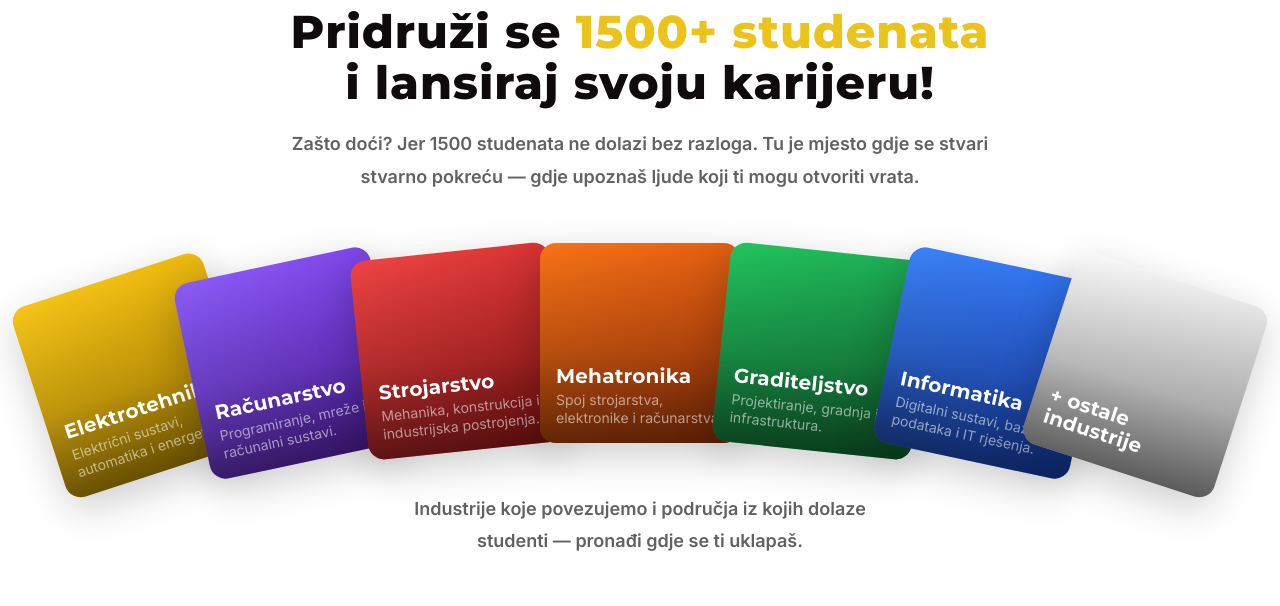
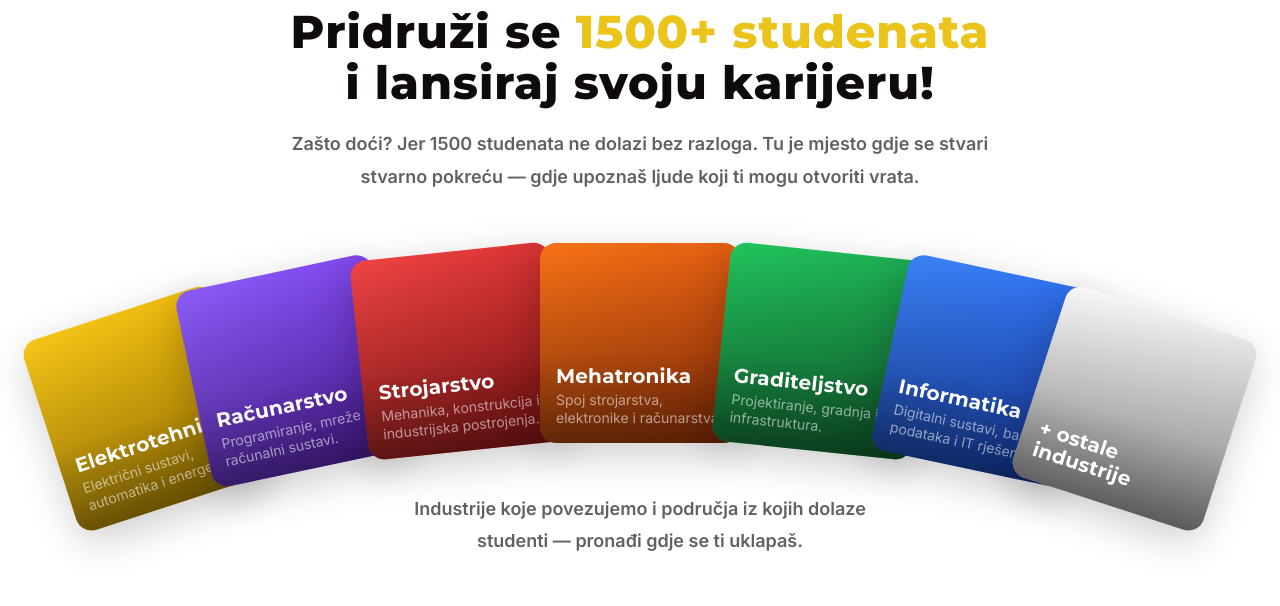
Before and after one commit to dev-alumni-tvz/career-day-tvz, an Astro site: page / in a window 1280 px wide. Shown: the part 3749-4355 px from the top of the page. Built offline with nearby package versions, Linux system fonts and the light colour scheme; Astro itself is replaced by a stand-in of ours; a script that the page names is missing.

Commit message:
fix(departments): adjust outer card Y-positions in fan layout
- increase Y-translate on outermost cards (0 and 6) from 60px to 95px
- increase Y-translate on second-outer cards (1 and 5) from 30px to 38px

```diff
--- a/src/components/Departments.astro
+++ b/src/components/Departments.astro
@@ -125,11 +125,11 @@ import { departments } from '../data/departments';
 
 	/* Transforms & z-index — left to right, rightmost highest */
 	.dept-card--0 {
-		transform: rotate(-18deg) translate(80px, 60px);
+		transform: rotate(-18deg) translate(80px, 95px);
 		z-index: 1;
 	}
 	.dept-card--1 {
-		transform: rotate(-12deg) translate(45px, 30px);
+		transform: rotate(-12deg) translate(45px, 38px);
 		z-index: 2;
 	}
 	.dept-card--2 {
@@ -145,11 +145,11 @@ import { departments } from '../data/departments';
 		z-index: 5;
 	}
 	.dept-card--5 {
-		transform: rotate(12deg) translate(-45px, 30px);
+		transform: rotate(12deg) translate(-45px, 38px);
 		z-index: 6;
 	}
 	.dept-card--6 {
-		transform: rotate(18deg) translate(-80px, 60px);
+		transform: rotate(18deg) translate(-80px, 95px);
 		z-index: 7;
 	}
 
```
